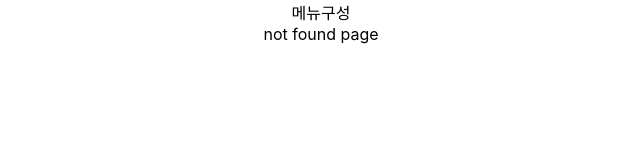
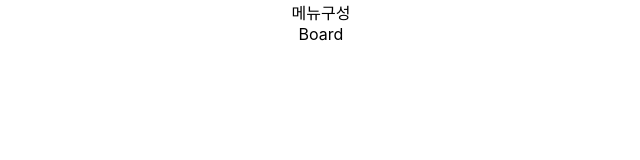
Before and after one commit to jaejlf/Community_Upgrade, a React (Create React App) app in the folder client/team-memory4/: page /board in a window 1280 px wide. Before the commit this address had no page. Shown: the top 160 px of the page, without its empty margins (319-959 px from the left). Built offline with nearby package versions, Linux system fonts and the light colour scheme.

Commit message:
게시판 이름 수정

```diff
--- a/client/team-memory4/src/App.js
+++ b/client/team-memory4/src/App.js
@@ -6,7 +6,7 @@ import {
   Login,
   Logout,
   PostDetail,
-  PostList,
+  Board,
   PostWrite,
   NotFound,
 } from "./pages";
@@ -96,7 +96,7 @@ function App() {
           <Route path='/logout' element={<Logout />} />
           <Route path='/signup' element={<Signup />} />
           <Route path='/postdetail' element={<PostDetail />} />
-          <Route path='/postlist' element={<PostList />} />
+          <Route path='/board' element={<Board />} />
           <Route path='/write' element={<PostWrite />} />
           <Route path='*' element={<NotFound />} />
         </Routes>
--- a/client/team-memory4/src/pages/PostList.js
+++ b/client/team-memory4/src/pages/Board.js
@@ -1,12 +1,12 @@
 import React from 'react';
 
 
-const PostList = () => {
+const Board = () => {
     return (
         <div>
-            PostList
+            Board
         </div>
     );
 };
 
-export default PostList;
+export default Board;
--- a/client/team-memory4/src/pages/index.js
+++ b/client/team-memory4/src/pages/index.js
@@ -3,6 +3,6 @@ export { default as Signup } from "./Signup";
 export { default as Login } from "./Login";
 export { default as Logout } from "./Logout";
 export { default as PostDetail } from './PostDetail';
-export { default as PostList } from "./PostList";
+export { default as Board } from "./Board";
 export { default as PostWrite } from "./PostWrite";
 export { default as NotFound } from "./NotFound";
```
Also changed, not shown: client/team-memory4/src/assets/images/Logo.svg (added).
